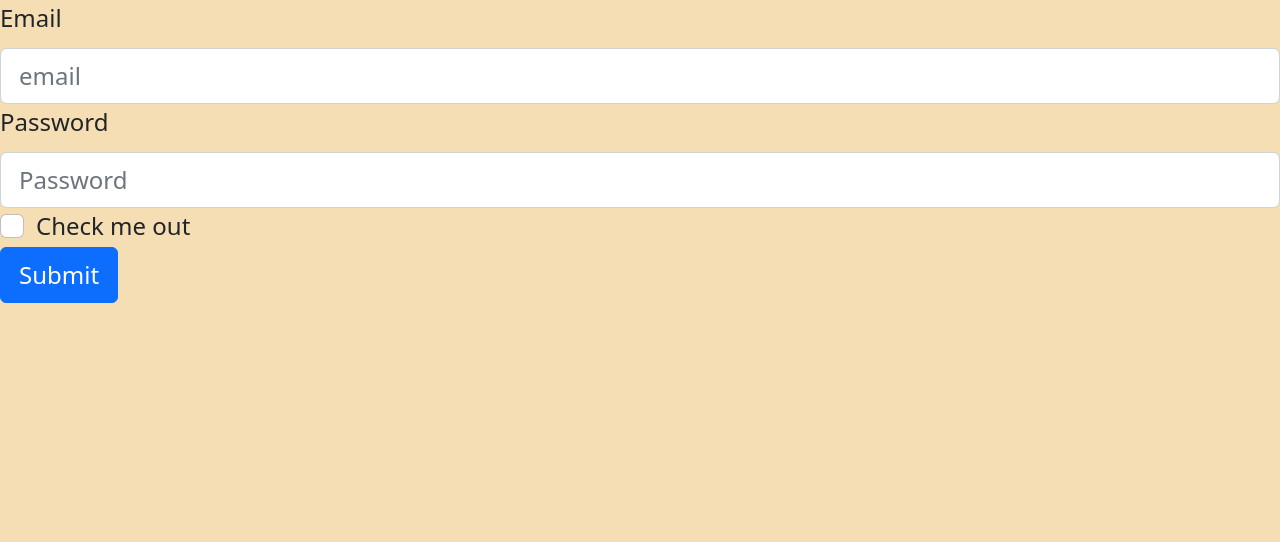
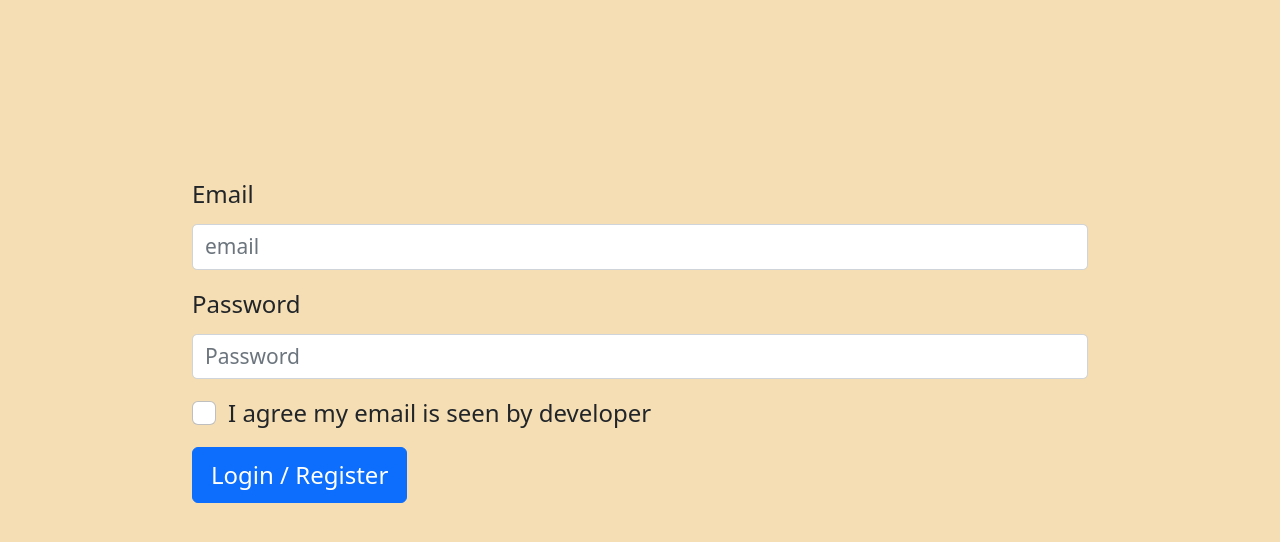
Before and after one commit to kk3418/todo-list, a React (Create React App) app: page / in a window 1280 px wide. Shown: the top 542 px of the page. Built offline with nearby package versions, Linux system fonts and the light colour scheme.

Commit message:
adjust Login style

```diff
--- a/src/App.js
+++ b/src/App.js
@@ -3,7 +3,7 @@ import {useSelector} from 'react-redux'
 import Login from './Login'
 import Display from './Component/Display'
 import Filter from './Component/Filter'
-import './styles.css'
+import './style/base.css'
 
 function App() {
   const isLogin = useSelector(state => state.login.isLogin)
--- a/src/Component/Display.js
+++ b/src/Component/Display.js
@@ -17,16 +17,15 @@ export default function Display() {
                 if (item.complete === diff) return (
                     <li key={index}>
                         <input type="checkbox"
-                        checked={diff}
-                        onChange={()=> dispatch(change_stage(item.title))}
+                            className="check-done"
+                            checked={diff}
+                            onChange={()=> dispatch(change_stage(item.title))}
                         />
                         {item.title}
                         <button className="remove-button"
-                        onClick={
-                            () => dispatch(remove_item(item.title))
-                        }
+                            onClick={() => dispatch(remove_item(item.title))}
                         >
-                            &#10005;
+                            remove
                         </button>
                     </li>
                 )
@@ -37,7 +36,7 @@ export default function Display() {
     }
 
     return (
-        <div className="container">
+        <div className="list">
             <ul style={{display: isDisplay.todo ? "block" : "none"}}>
                 <li style={{fontSize: "1.2rem"}}>To do</li>
                 {todo}
--- a/src/Login.js
+++ b/src/Login.js
@@ -23,25 +23,36 @@ export default function Login() {
     </FormText>
 
     return (
-        <Form onSubmit={handleSubmit(submit)} >
-            <FormGroup controlId="email-input">
+        <Form onSubmit={handleSubmit(submit)}
+            className="login-container"
+        >
+            <FormGroup controlId="email-input"
+                bsPrefix="login-items"
+            >
                 <FormLabel>Email</FormLabel>
-                <FormControl type="email" placeholder="email"
+                <FormControl size="sm"
+                    type="email" placeholder="email"
                      ref={register({required: true})} name="account"
                 />
                 { errors.account && errorsText('email')}
             </FormGroup>
 
-            <FormGroup controlId="password-input">
+            <FormGroup controlId="password-input"
+                bsPrefix="login-items"
+            >
                 <FormLabel>Password</FormLabel>
-                <FormControl type="password" placeholder="Password"
+                <FormControl size="sm"
+                    type="password" placeholder="Password"
                     ref={register({required: true})} name="password"
                 />
                 { errors.password && errorsText('password')}
             </FormGroup>
 
-            <FormGroup controlId="agree-checkbox">
-                <FormCheck type="checkbox" label="Check me out"
+            <FormGroup controlId="agree-checkbox"
+                bsPrefix="login-items"
+            >
+                <FormCheck type="checkbox"
+                    label="I agree my email is seen by developer"
                     ref={register({required: true})} name="agree_check"
                 />
                 { errors.agree_check && <FormText className="text-muted">
@@ -49,7 +60,7 @@ export default function Login() {
                 </FormText> }
             </FormGroup>
             <Button variant="primary" type="submit">
-                Submit
+                Login / Register
             </Button>
         </Form>
     )
--- a/src/Redux/index.js
+++ b/src/Redux/index.js
@@ -16,12 +16,7 @@ export const filterSlice = createSlice({
 
 export const dataSlice = createSlice({
     name: 'data',
-    initialState: [
-        {
-            title: 'wash dishes',
-            complete: false,
-        }
-    ],
+    initialState: [],
     reducers: {
         add_item: (state, action) => {
             const tmp1 = state.filter(
--- a/src/styles.css
+++ b/src/style/base.css
@@ -9,6 +9,18 @@ body {
     margin: 0;
     font-size: 1rem;
     background-color: var(--bg);
+}
+
+.login-container {
+    position: relative;
+    top: 20vh;
+    margin: auto;
+    width: 70%;
+    height: 50vh;
+}
+
+.login-items {
+    margin: 2vh auto;
 }
 
 .todo-list {
@@ -36,15 +48,21 @@ body {
     font-size: 1rem;
 }
 
-.container > ul{
+.list > ul{
     margin: auto 0 5% 0;
     padding-left: 10%;
     list-style: none;
     line-height: 2rem;
 }
 
+.check-done {
+    margin-right: 24px;
+    outline-color: wheat;
+}
+
 .remove-button {
     background-color: var(--bg);
+    color: red;
     border: none;
     height: 1rem;
     margin-left: 1rem;
```
